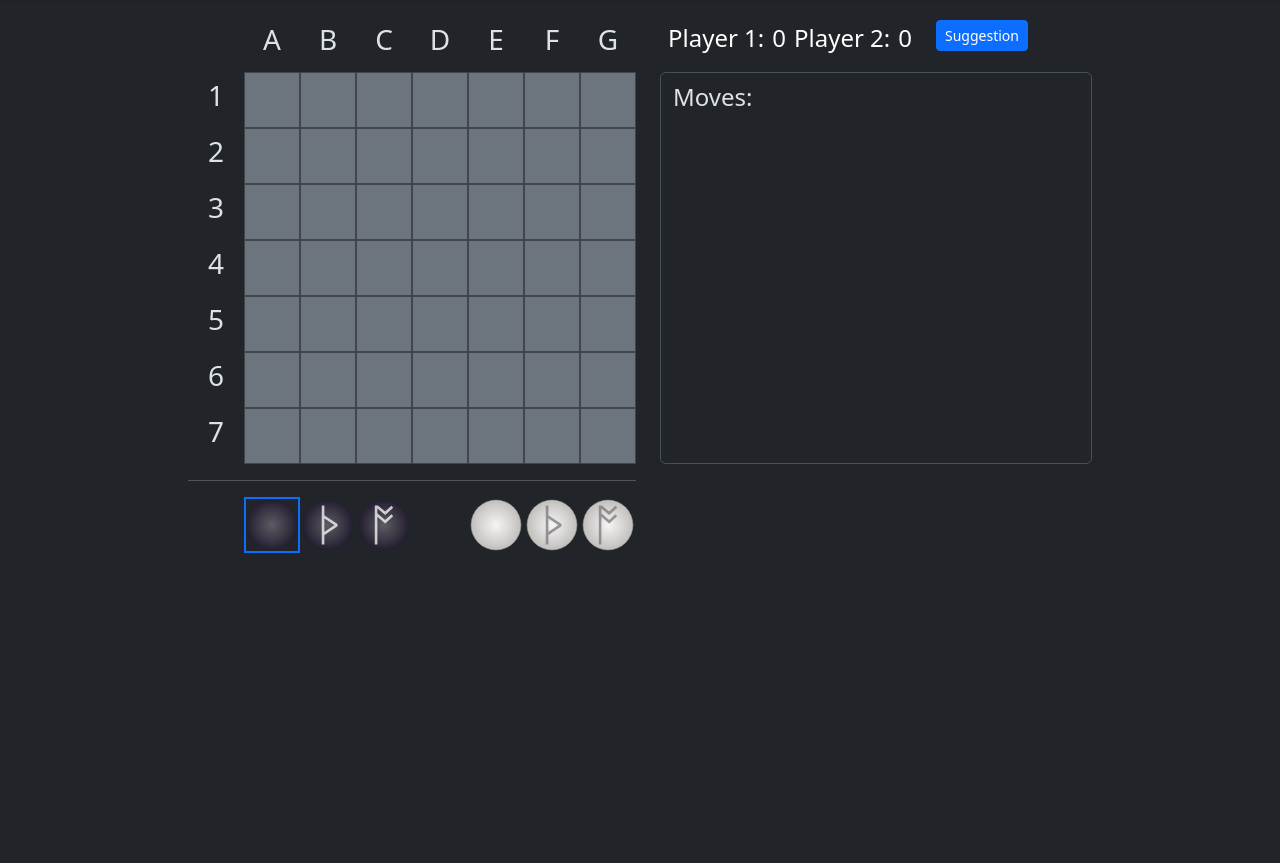
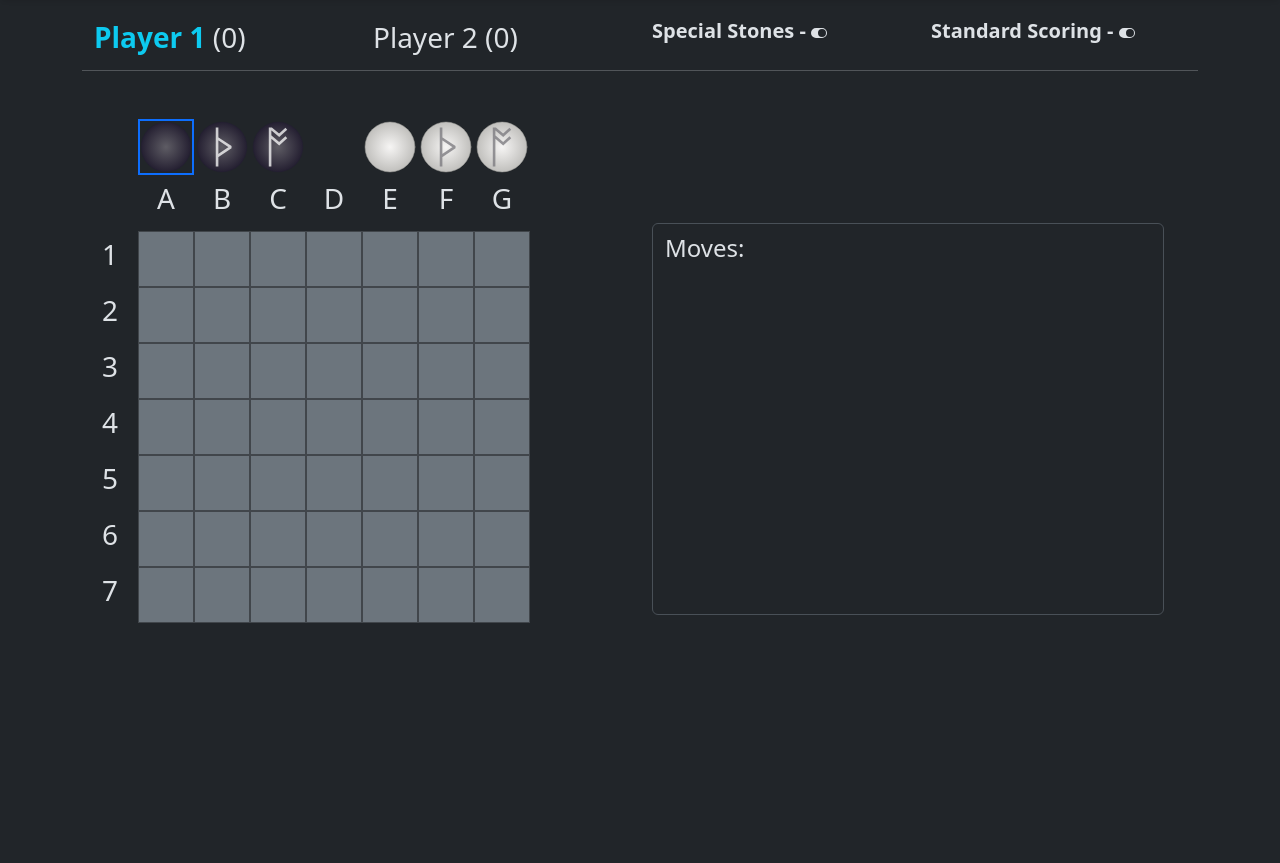
Before and after one commit to jaerrib/maerstanas_python, a Flask app: page / in a window 1280 px wide. Shown: the part 72-935 px from the top of the page. Run offline with Flask 3, Linux system fonts and the light colour scheme; some libraries are stand-ins or nearby versions.

Commit message:
Redesign to be visually similar to Django version

```diff
--- a/app/templates/index.html
+++ b/app/templates/index.html
@@ -1,13 +1,102 @@
 {% extends "base.html" %}
 {% block main_content %}
 
-<div class="d-flex justify-content-center">
-    <div class="row">
+<div class="row row-cols-1 row-cols-lg-2 justify-content-between mx-auto">
+    <div class="col">
+        <!--Score section-->
+        <div class="row row-cols-1 row-cols-md-2 justify-content-evenly fs-3">
+            {% if data.active_player == 1 %}
+            <div class="col">
+                <span class="fw-bold text-info">
+                    Player 1</span> ({{ data.score_p1 }})
+            </div>
+            <div class="col">
+                Player 2 ({{ data.score_p2 }})
+            </div>
+            {% else %}
+            <div class="col">
+                Player 1 ({{ data.score_p1 }})
+            </div>
+            <div class="col">
+                <span class="fw-bold text-info">
+                Player 2</span> ({{ data.score_p2 }})
+            </div>
+            {% endif %}
+        </div>
+    </div>
+    <div class="col">
+        <div class="row row-cols-1 row-cols-md-2 justify-content-between fs-5 mt-3 mt-lg-0">
+            <div class="col">
+                <p class="fw-bold">Special Stones -
+                    {% if data.ruleset == "0.4" %}
+                    <svg xmlns="http://www.w3.org/2000/svg" width="16"
+                         height="16"
+                         fill="currentColor" class="bi bi-toggle-on"
+                         viewBox="0 0 16 16">
+                        <title>Toggle On Icon</title>
+                        <desc>This icon represents a toggle switch in the 'on'
+                            position showing that special stones are active.
+                        </desc>
+                        <path d="M5 3a5 5 0 0 0 0 10h6a5 5 0 0 0 0-10zm6 9a4 4 0 1 1 0-8 4 4 0 0 1 0 8"/>
+                    </svg>
+                    {% else %}
+                    <svg xmlns="http://www.w3.org/2000/svg" width="16"
+                         height="16"
+                         fill="currentColor" class="bi bi-toggle-off"
+                         viewBox="0 0 16 16">
+                        <title>Toggle Off Icon</title>
+                        <desc>This icon represents a toggle switch in the 'off'
+                            position showing that special stones are not active.
+                        </desc>
+                        <path d="M11 4a4 4 0 0 1 0 8H8a5 5 0 0 0 2-4 5 5 0 0 0-2-4zm-6 8a4 4 0 1 1 0-8 4 4 0 0 1 0 8M0 8a5 5 0 0 0 5 5h6a5 5 0 0 0 0-10H5a5 5 0 0 0-5 5"/>
+                    </svg>
+                    {% endif %}
+                </p>
+            </div>
+            <div class="col">
+                <p><span class="fw-bold">Standard Scoring - </span>
+                    {% if data.scoring_type == 1 %}
+                    <svg xmlns="http://www.w3.org/2000/svg" width="16"
+                         height="16"
+                         fill="currentColor" class="bi bi-toggle-on"
+                         viewBox="0 0 16 16">
+                        <title>Toggle On Icon</title>
+                        <desc>This icon represents a toggle switch in the 'on'
+                            position showing that standard scoring is in use for
+                            this game.
+                        </desc>
+                        <path d="M5 3a5 5 0 0 0 0 10h6a5 5 0 0 0 0-10zm6 9a4 4 0 1 1 0-8 4 4 0 0 1 0 8"/>
+                    </svg>
+                    {% else %}
+                    <svg xmlns="http://www.w3.org/2000/svg" width="16"
+                         height="16"
+                         fill="currentColor" class="bi bi-toggle-off"
+                         viewBox="0 0 16 16">
+                        <title>Toggle Off Icon</title>
+                        <desc>This icon represents a toggle switch in the 'off'
+                            position showing that simple scoring is in use for
+                            this
+                            game.
+                        </desc>
+                        <path d="M11 4a4 4 0 0 1 0 8H8a5 5 0 0 0 2-4 5 5 0 0 0-2-4zm-6 8a4 4 0 1 1 0-8 4 4 0 0 1 0 8M0 8a5 5 0 0 0 5 5h6a5 5 0 0 0 0-10H5a5 5 0 0 0-5 5"/>
+                    </svg>
+                    {% endif %}
+                </p>
+            </div>
+        </div>
+    </div>
+</div>
 
-        <!-- Left Col -->
+<hr class="mt-2 mb-5">
+<div>
+    {% block stone_selection %}
+    {% include "stone-selection.html" %}
+    {% endblock stone_selection %}
+</div>
+
+<div class="row row-cols-1 row-cols-lg-2 justify-content-between">
+
     <div class="col">
-            <!-- Game Area -->
-            <div>
         <!-- Letter Row -->
         <div class="d-flex">
             <div class="square"></div>
@@ -60,52 +149,11 @@
         </div>
         {% endfor %}
         <!-- End Game Board -->
-                {% block stone_selection %}
-                {% include "stone-selection.html" %}
-                {% endblock stone_selection %}
     </div>
-            <!--End Game Area-->
-        </div>
-
-        <!-- Right Col -->
     <div class="col">
-            <!-- Score -->
-            <div class="d-flex mt-1 ms-4 ms-md-0">
-                <div class="d-flex flex-column flex-md-row">
-                    <p class="ps-2 text-body-emphasis score mb-0">Player
-                        1:</p>
-                    <p class="ps-2 text-body-emphasis score mb-0">
-                        {{data.score_p1}}</p>
-                </div>
-                <div class="d-flex flex-column flex-md-row">
-                    <p class="ps-2 text-body-emphasis score mb-0">Player
-                        2:</p>
-                    <p class="ps-2 text-body-emphasis score mb-0">
-                        {{data.score_p2}}</p>
-                </div>
-                <div class="d-flex flex-column flex-md-row ms-4 ms-md-0">
-                    <div>
-                        <form hx-post="/suggest" hx-swap="outerHTML"
-                              hx-target="#suggestion"
-                              hx-indicator="#spinner">
-                            <button type="submit"
-                                    class="ms-4 mb-0 btn btn-primary btn-sm">
-                                Suggestion
-                            </button>
-                        </form>
-                    </div>
-                    <div id="suggestion" class="ms-5">
-                        <img id="spinner" class="htmx-indicator"
-                             src="{{ url_for('static', filename='img/bars.svg') }}">
-                    </div>
-                </div>
-            </div>
-            <!-- End Score -->
-
         <!-- Moves -->
-            <div class="mt-3">
-                <div class="overflow-auto form-control overflow-y-scroll"
-                     style="height: 24.5rem">
+        <div class="mt-5 overflow-auto form-control overflow-y-scroll"
+             style="height: 24.5rem; max-width: 32rem;">
             <p class="fs-4">Moves:</p>
             {% if data["game_over"] %}
             <p class="fs-4 text-info fw-bold">GAME OVER</p>
@@ -117,12 +165,8 @@
             </p>
             {% endfor %}
         </div>
+        <!-- End Moves -->
     </div>
-            <!-- End Moves -->
-
-        </div>
-    </div>
-
 </div>
 
 
--- a/app/templates/stone-selection.html
+++ b/app/templates/stone-selection.html
@@ -1,5 +1,4 @@
 {% block stone_selection %}
-<hr>
 <div class="d-flex">
     <div class="square"></div>
     <div class="square">
```
Lines whose indentation alone changed are shown as unchanged.
